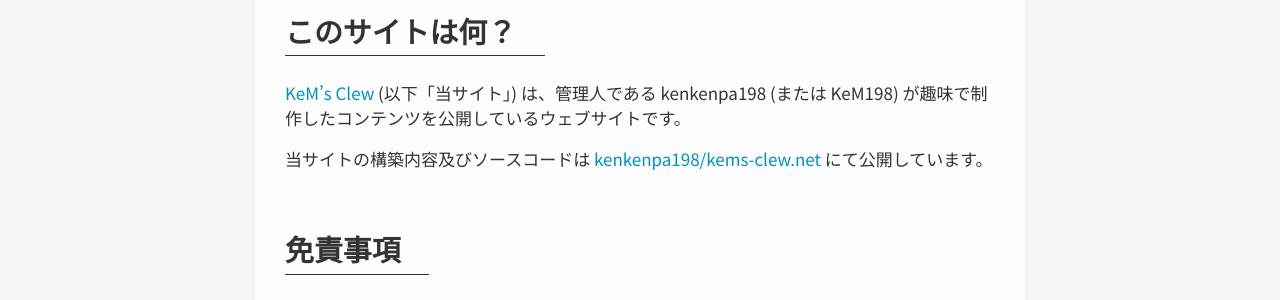
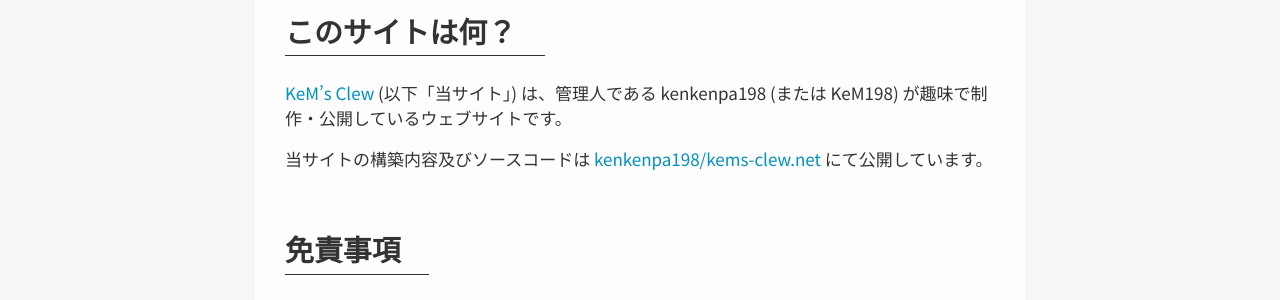
Before and after one commit to kenkenpa198/kems-clew.net, a Jekyll site: the page built from docs/about.md, in a window 1280 px wide and 900 px high. Shown: the part 284-584 px from the top of the window. Built offline with Jekyll 4.4.1, drawn with Linux system fonts in a browser that asks for light colours; nearby versions of some CDN libraries; the repository's description, which GitHub fills in, is left out.

Commit message:
[update]update About

```diff
--- a/docs/about.md
+++ b/docs/about.md
@@ -6,7 +6,7 @@
 
 ## このサイトは何？
 
-[KeM's Clew](https://kems-clew.net/) (以下「当サイト」) は、管理人である kenkenpa198 (または KeM198) が趣味で制作したコンテンツを公開しているウェブサイトです。
+[KeM's Clew](https://kems-clew.net/) (以下「当サイト」) は、管理人である kenkenpa198 (または KeM198) が趣味で制作・公開しているウェブサイトです。
 
 当サイトの構築内容及びソースコードは [kenkenpa198/kems-clew.net](https://github.com/kenkenpa198/kems-clew.net) にて公開しています。
 
```
